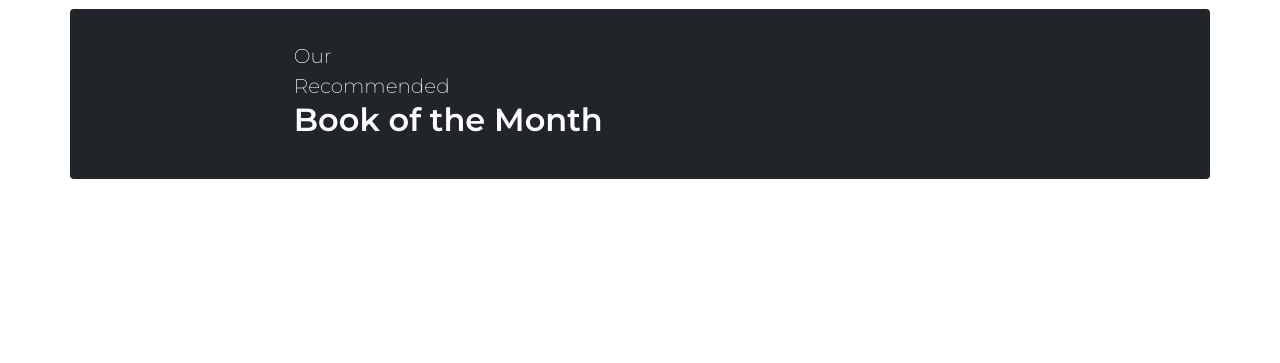
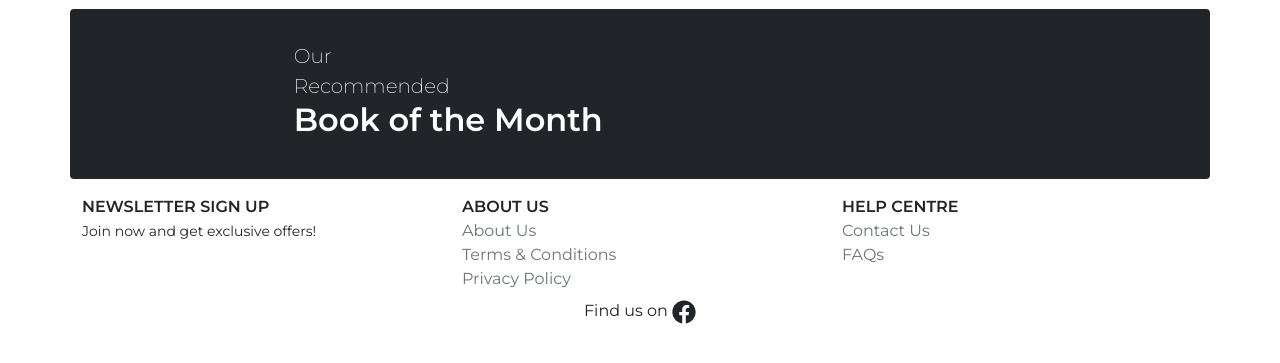
Before and after one commit to sejungkwak/cogito-books, a Django app: page / in a window 1280 px wide. Shown: the part 188-551 px from the top of the page. Run offline with Django 3.2, Linux system fonts and the light colour scheme.

Commit message:
feat: Add footer structure

```diff
--- a/templates/base.html
+++ b/templates/base.html
@@ -112,6 +112,8 @@
         {% block content %}{% endblock %}
     </main>
 
+    {% include "includes/footer.html" %}
+
     {% comment %} JQuery {% endcomment %}
         <script src="https://cdnjs.cloudflare.com/ajax/libs/jquery/3.6.1/jquery.min.js"
         integrity="sha512-aVKKRRi/Q/YV+4mjoKBsE4x3H+BkegoM/em46NNlCqNTmUYADjBbeNefNxYV7giUp0VxICtqdrbqU7iVaeZNXA=="
--- /dev/null
+++ b/templates/includes/footer.html
@@ -0,0 +1,52 @@
+{% load i18n %}
+
+<footer class="container">
+    <div class="row">
+
+        {% comment %} Newsletter sign up form {% endcomment %}
+        <div class="col-12 col-lg-4 d-flex flex-lg-column">
+            <div class="newsletter-text">
+                <p class="mb-0 fw-600 text-uppercase">{% trans "Newsletter sign up" %}</p>
+                <small>{% trans "Join now and get exclusive offers!" %}</small>
+            </div>
+            <form class="newsletter-form">
+            </form>
+        </div>
+
+        {% comment %} About us {% endcomment %}
+        <div class="col-6 col-lg-4">
+            <p class="mb-0 fw-600 text-uppercase">{% trans "About us" %}</p>
+            <ul class="nav flex-column">
+                <li class="footer-item nav-item">
+                    <a class="nav-link p-0 text-muted" href="#">{% trans "About Us" %}</a>
+                </li>
+                <li class="footer-item nav-item">
+                    <a class="nav-link p-0 text-muted" href="#">{% trans "Terms & Conditions" %}</a>
+                </li>
+                <li class="footer-item nav-item">
+                    <a class="nav-link p-0 text-muted" href="{% url 'privacy_policy' %}">{% trans "Privacy Policy" %}</a>
+                </li>
+            </ul>
+        </div>
+
+        {% comment %} Help centre {% endcomment %}
+        <div class="col-6 col-lg-4">
+            <p class="mb-0 fw-600 text-uppercase">{% trans "Help centre" %}</p>
+            <ul class="nav flex-column">
+                <li class="footer-item nav-item">
+                    <a class="nav-link p-0 text-muted" href="#">{% trans "Contact Us" %}</a>
+                </li>
+                <li class="footer-item nav-item">
+                    <a class="nav-link p-0 text-muted" href="#">{% trans "FAQs" %}</a>
+                </li>
+            </ul>
+        </div>
+
+        {% comment %} Facebook page link {% endcomment %}
+        <p class="col-12 mt-2 text-center">{% trans "Find us on" %}
+            <a class="col" href="https://www.facebook.com/profile.php?id=100089165571037" target="_blank" rel="noopener" aria-label="Facebook page opens in a new tab">
+                <svg class="icon-container" xmlns="http://www.w3.org/2000/svg" viewBox="0 0 512 512"><path class="icon-path__black" d="M504 256C504 119 393 8 256 8S8 119 8 256c0 123.78 90.69 226.38 209.25 245V327.69h-63V256h63v-54.64c0-62.15 37-96.48 93.67-96.48 27.14 0 55.52 4.84 55.52 4.84v61h-31.28c-30.8 0-40.41 19.12-40.41 38.73V256h68.78l-11 71.69h-57.78V501C413.31 482.38 504 379.78 504 256z"/></svg>
+            </a>
+        </p>
+    </div>
+</footer>
```
